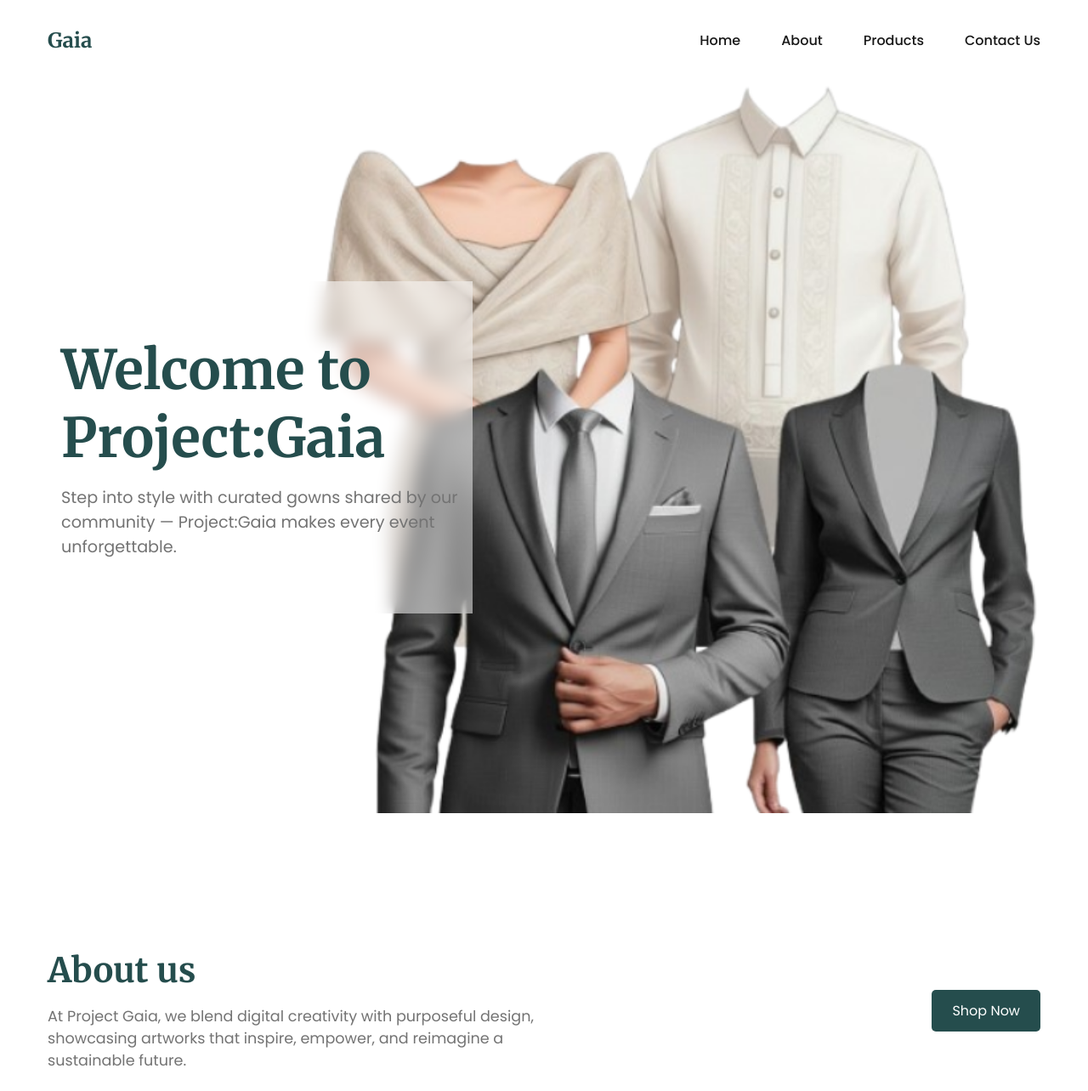
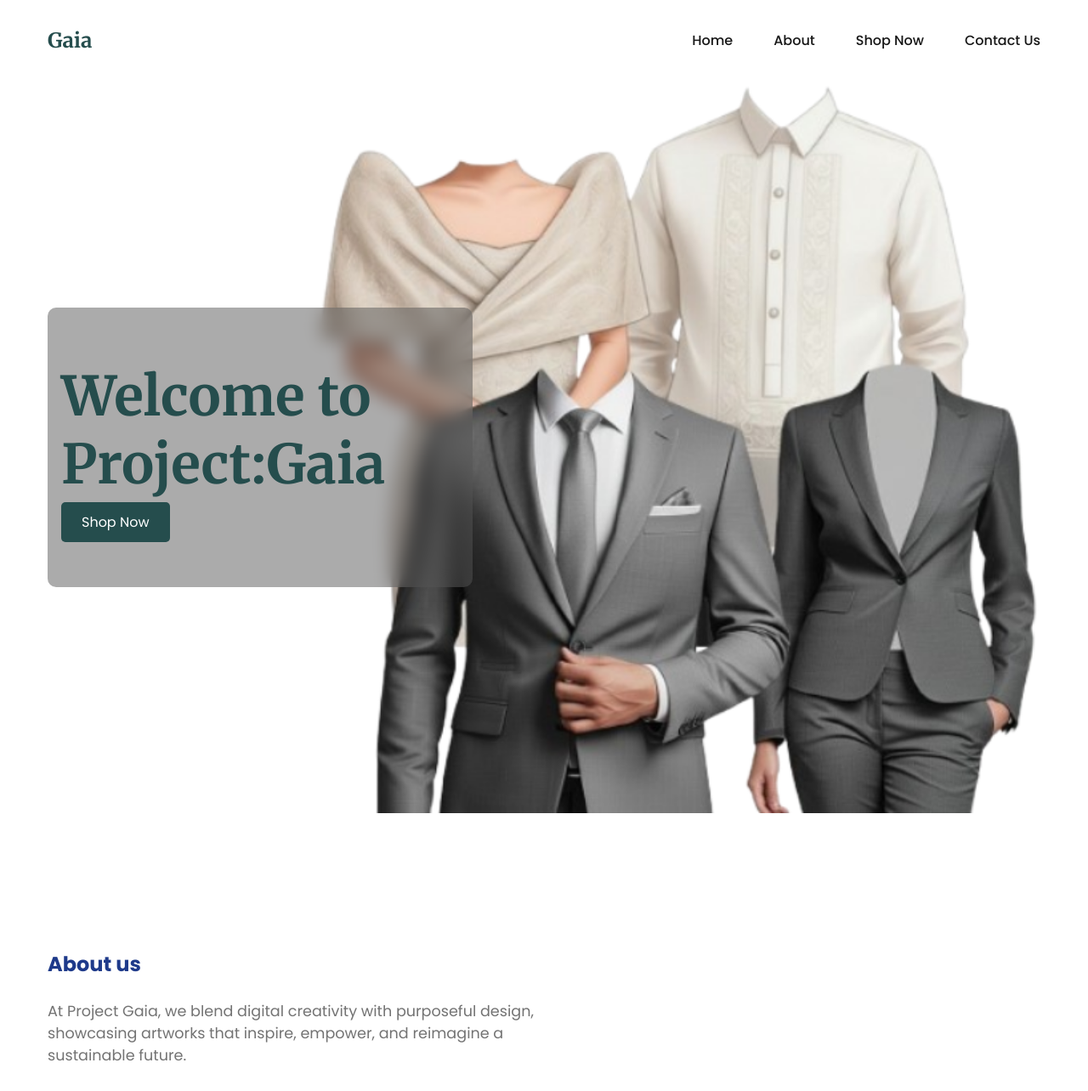
Before and after one commit to MrKyDev/Gaia, a plain HTML site: page index.html in a window 1280 px wide. Shown: the top 1284 px of the page at 85% size. Drawn offline with nearby package versions, Linux system fonts and the light colour scheme.

Commit message:
Updating

```diff
--- a/index.html
+++ b/index.html
@@ -23,7 +23,7 @@
       <ul class="nav__links" id="nav-links">
         <li><a href="#home">Home</a></li>
         <li><a href="#about">About</a></li>
-        <li><a href="#product">Products</a></li>
+        <li><a href="#product">Shop Now</a></li>
         <li><a href="#contact">Contact Us</a>
         </ul>
     </nav>
@@ -35,9 +35,7 @@
       <div class="header__content">
         <div>
           <h1>Welcome to Project:Gaia</h1>
-          <p>
-            Step into style with curated gowns shared by our community — Project:Gaia makes every event unforgettable.
-          </p>
+           <a href="#product" class="about__btn">Shop Now</a>
         </div>
       </div>
     </header>
@@ -49,7 +47,6 @@
           <h2 class="section__header">About us</h2>
           <p class="section__description">At Project Gaia, we blend digital creativity with purposeful design, showcasing artworks that inspire, empower, and reimagine a sustainable future.</p>
         </div>
-        <a href="#product" class="about__btn">Shop Now</a>
       </div>
       <div class="about__content">
         <div class="about__image">
@@ -84,7 +81,7 @@
 <section class="section__container product__container" id="product">
   <div class="product__filter">
     <div class="search-wrapper">
-      <input type="text" id="searchInput" placeholder="Search products..." />
+      <input type="text" id="searchInput" placeholder="Search Items.." />
       <button id="searchBtn" aria-label="Search"><i class="ri-search-line"></i></button>
     </div>
     <select id="categorySelect" aria-label="Select product category">
@@ -95,7 +92,7 @@
       <option value="traditional">Traditional Filipino Attire</option>
     </select>
   </div>
-  <h2 class="section__header">Products</h2>
+
   <div class="product__grid">
     <div class="product__card" data-category="male-suit" data-keywords="male formal attire suit tuxedo">
       <h4>Male Formal Attire</h4>
@@ -173,13 +170,15 @@
       </ul>
     </div>
     <div class="footer__col footer__resources">
-      <h4>Resources</h4>
+      <h4>Useful Links</h4>
       <ul class="footer__links">
+        <li><a href="#home">Home</a>
+        <li><a href="#about">About Us</a>
         <li><a href="#product">Pricing</a></li>
         <li><a href="#contact">Contact Support</a></li>
       </ul>
     </div>
-    <div class="footer__bar">
+      <div class="footer__bar">
       <a href="https://github.com/MrKyDev"> Copyright © 2025 MrKyDev | All rights reserved.</a>
     </div>
   </div>
--- a/style/style.css
+++ b/style/style.css
@@ -20,14 +20,6 @@
   max-width: var(--max-width);
   margin: auto;
   padding: 5rem 1rem;
-}
-
-.section__header {
-  margin-bottom: 1rem;
-  font-size: 2.5rem;
-  font-weight: 600;
-  font-family: var(--header-font);
-  color: var(--primary-color);
 }
 
 .section__description {
@@ -145,8 +137,9 @@ nav {
 .header__content > div {
   max-width: 500px;
   padding: 4rem 1rem;
-  background-color: rgba(255, 255, 255, 0.5);
+  background-color: rgba(88, 88, 88, 0.5);
   backdrop-filter: blur(10px);
+  border-radius: 10px;
 }
 
 .header__content h1 {
@@ -159,7 +152,19 @@ nav {
 
 .header__content p {
   font-size: 1.2rem;
-  color: var(--text-light);
+  color: black;
+}
+
+.about__btn {
+  padding: 0.75rem 1.5rem;
+  margin-top: 100px;
+  font-size: 1rem;
+  color: var(--white);
+  white-space: nowrap;
+  background-color: var(--primary-color);
+  border-radius: 5px;
+  transition: 0.3s;
+  cursor: pointer;
 }
 
 .about__header {
@@ -170,20 +175,6 @@ nav {
 
 .about__header .section__description {
   max-width: 600px;
-}
-
-.about__btn {
-  width: fit-content;
-  padding: 0.75rem 1.5rem;
-  outline: none;
-  border: none;
-  font-size: 1rem;
-  color: var(--white);
-  white-space: nowrap;
-  background-color: var(--primary-color);
-  border-radius: 5px;
-  transition: 0.3s;
-  cursor: pointer;
 }
 
 .about__content {
@@ -254,10 +245,12 @@ nav {
 .search-wrapper {
   display: flex;
   align-items: center;
-  border: 1px solid #ccc;
+  width: 100%;
+  border: 2px solid #ccc;
   padding: 0.5rem 0.75rem;
   border-radius: 8px;
   background: #fff;
+  border-color: black;
 }
 
 .search-wrapper input {
```
